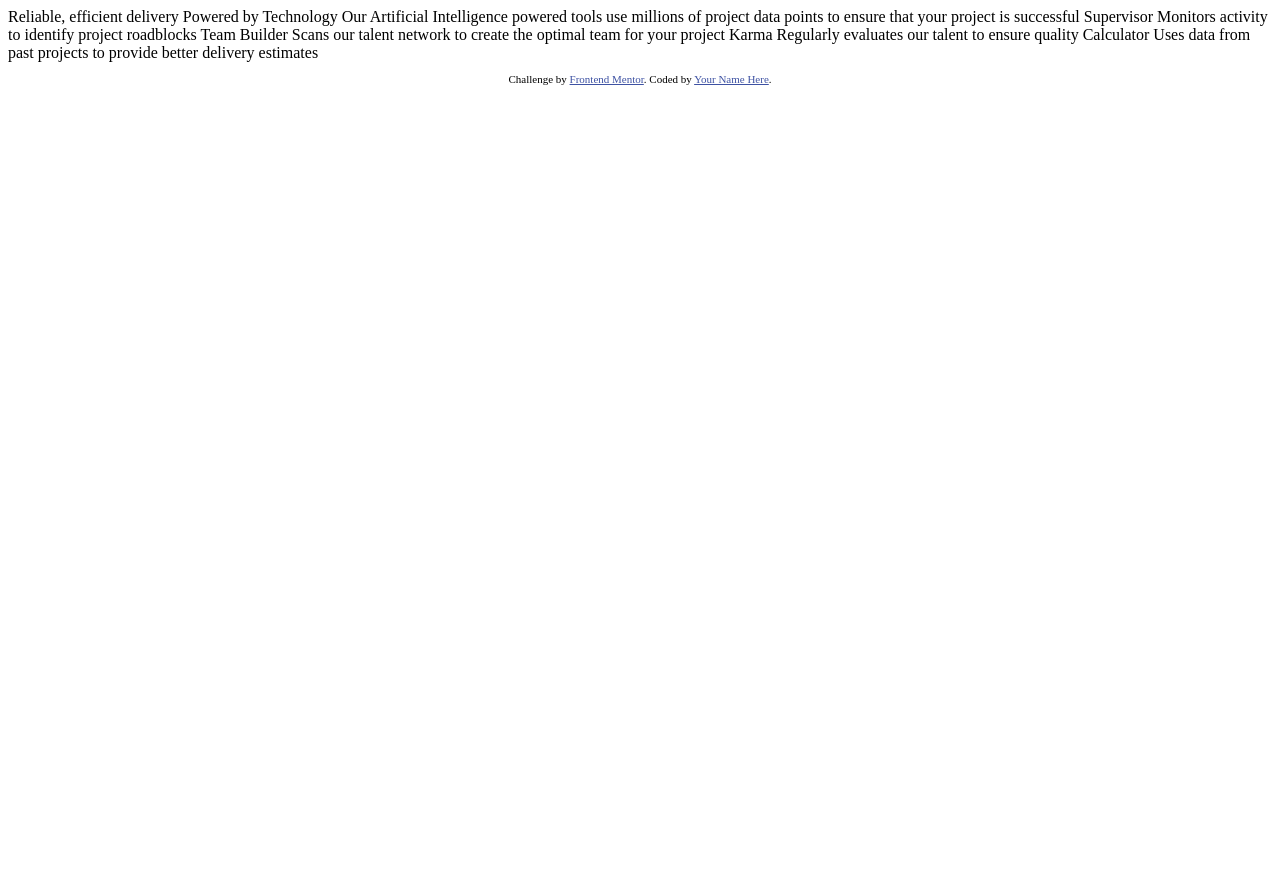
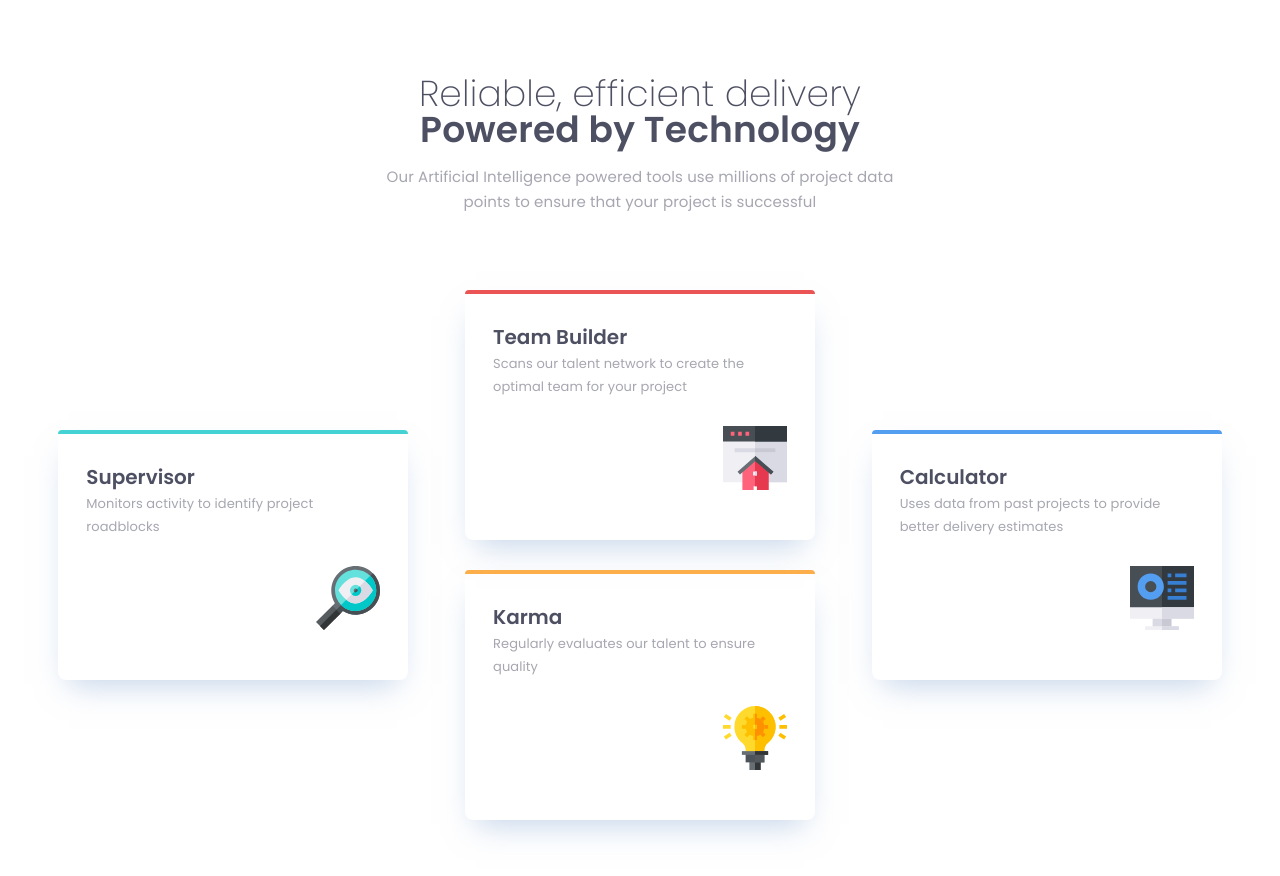
Before and after one commit to Anubliss-0/four-card-feature-section-master, a plain HTML site: page index.html in a window 1280 px wide. Before the commit the page ends 800 px from the top, so only its background shows below. Drawn offline with Linux system fonts and the light colour scheme.

Commit message:
Site Built

```diff
--- a/index.html
+++ b/index.html
@@ -1,45 +1,79 @@
 <!DOCTYPE html>
 <html lang="en">
   <head>
-  <meta charset="UTF-8">
-  <meta name="viewport" content="width=device-width, initial-scale=1.0"> <!-- displays site properly based on user's device -->
+    <meta charset="UTF-8" />
+    <meta name="viewport" content="width=device-width, initial-scale=1.0" />
+    <!-- displays site properly based on user's device -->
 
-  <link rel="icon" type="image/png" sizes="32x32" href="./images/favicon-32x32.png">
-
+    <link
+      rel="icon"
+      type="image/png"
+      sizes="32x32"
+      href="./images/favicon-32x32.png"
+    />
+    <link rel="stylesheet" href="styles.css" />
+    <link rel="preconnect" href="https://fonts.googleapis.com" />
+    <link rel="preconnect" href="https://fonts.gstatic.com" crossorigin />
+    <link
+      href="https://fonts.googleapis.com/css2?family=Poppins:wght@200;400;600&display=swap"
+      rel="stylesheet"
+    />
     <title>Frontend Mentor | Four card feature section</title>
-
-  <!-- Feel free to remove these styles or customise in your own stylesheet 👍 -->
-  <style>
-    .attribution { font-size: 11px; text-align: center; }
-    .attribution a { color: hsl(228, 45%, 44%); }
-  </style>
   </head>
   <body>
+    <div class="container">
+      <main class="Hero">
+        <h1>
+          <span>Reliable, efficient delivery</span
+          ><span>Powered by Technology</span>
+        </h1>
+        <p>
+          Our Artificial Intelligence powered tools use millions of project data
+          points to ensure that your project is successful
+        </p>
+      </main>
 
-  Reliable, efficient delivery
-  Powered by Technology
+      <section class="Left supervisor">
+        <div class="border-top"></div>
+        <div class="text">
+          <h2>Supervisor</h2>
+          <p>Monitors activity to identify project roadblocks</p>
+        </div>
+        <img src="images/icon-supervisor.svg" alt="" />
+      </section>
 
-  Our Artificial Intelligence powered tools use millions of project data points
-  to ensure that your project is successful
+      <div class="Center">
+      <section class="team-builder">
+        <div class="border-top"></div>
+        <div class="text">
+          <h2>Team Builder</h2>
+          <p>
+            Scans our talent network to create the optimal team for your project
+          </p>
+        </div>
+        <img src="images/icon-team-builder.svg" alt="" />
+      </section>
 
-  Supervisor
-  Monitors activity to identify project roadblocks
+      <section class="karma">
+        <div class="border-top"></div>
+        <div class="text">
+          <h2>Karma</h2>
+          <p>Regularly evaluates our talent to ensure quality</p>
+        </div>
+        <img src="images/icon-karma.svg" alt="" />
+      </section>
+    </div>
 
-  Team Builder
-  Scans our talent network to create the optimal team for your project
-
-  Karma
-  Regularly evaluates our talent to ensure quality
-
-  Calculator
+      <section class="Right calculator">
+        <div class="border-top"></div>
+        <div class="text">
+          <h2>Calculator</h2>
+          <p>
             Uses data from past projects to provide better delivery estimates
-
-
-  <footer>
-    <p class="attribution">
-      Challenge by <a href="https://www.frontendmentor.io?ref=challenge" target="_blank">Frontend Mentor</a>.
-      Coded by <a href="#">Your Name Here</a>.
           </p>
-  </footer>
+        </div>
+        <img src="images/icon-calculator.svg" alt="" />
+      </section>
+    </div>
   </body>
 </html>
--- /dev/null
+++ b/styles.css
@@ -0,0 +1,216 @@
+/*
+* Prefixed by https://autoprefixer.github.io
+* PostCSS: v8.3.6,
+* Autoprefixer: v10.3.1
+* Browsers: last 4 version
+*/
+
+:root {
+    font-size: 15px;
+    --red: #ea5454;
+    --cyan: #44d3d2;
+    --yellow: #fcae4a;
+    --blue: #549ef2;
+    --black: #4d4f62;
+  }
+
+  * {
+    margin: 0;
+    padding: 0;
+    -webkit-box-sizing: border-box;
+            box-sizing: border-box;
+    font-family: "Poppins", sans-serif;
+    color: var(--black);
+  }
+
+  .container {
+    display: -webkit-box;
+    display: -ms-flexbox;
+    display: flex;
+    -webkit-box-orient: vertical;
+    -webkit-box-direction: normal;
+        -ms-flex-direction: column;
+            flex-direction: column;
+    -webkit-box-align: center;
+        -ms-flex-align: center;
+            align-items: center;
+  }
+
+  /*-----Mobile Styles-----*/
+  h1 {
+    font-family: Poppins;
+    font-style: normal;
+    font-weight: 275;
+    font-size: 1.6rem;
+    line-height: 2.4rem;
+    letter-spacing: 0.166667px;
+    margin-bottom: 1.0667rem;
+  }
+
+  h1 span {
+    display: block;
+  }
+
+  h1 span:last-child {
+    font-weight: 600;
+  }
+
+  h2 {
+    font-weight: 600;
+    font-size: 1.3333rem;
+    line-height: 2rem;
+  }
+
+  main {
+    text-align: center;
+    margin: 76px 32px;
+  }
+
+  main p {
+    font-style: normal;
+    font-weight: normal;
+    font-size: 1rem;
+    line-height: 1.6667rem;
+    text-align: center;
+    letter-spacing: 0.0069rem;
+    opacity: 0.5;
+  }
+
+  section {
+    width: 20.7333rem;
+    height: 14.8rem;
+    margin-bottom: 1.6667rem;
+    border-radius: 8px;
+    -webkit-box-shadow: 0px 15px 30px -11px rgba(131, 166, 210, 0.5);
+            box-shadow: 0px 15px 30px -11px rgba(131, 166, 210, 0.5);
+  }
+
+
+  .text {
+    margin: 1.8667rem;
+  }
+
+  section p {
+    font-size: 13px;
+    line-height: 23px;
+    letter-spacing: 0.0902778px;
+    opacity: 0.5;
+  }
+
+  section img {
+    float: right;
+    margin-right: 1.8667rem;
+  }
+
+  .supervisor .border-top {
+    border-top: 4px solid var(--cyan);
+    border-radius: 8px 8px 0 0;
+  }
+
+  .team-builder .border-top {
+    border-top: 4px solid var(--red);
+    border-radius: 8px 8px 0 0;
+  }
+
+  .karma .border-top {
+    border-top: 4px solid var(--yellow);
+    border-radius: 8px 8px 0 0;
+  }
+
+  .calculator .border-top {
+    border-top: 4px solid var(--blue);
+    border-radius: 8px 8px 0 0;
+  }
+
+  @media (max-width: 1000px) {
+      section:last-of-type {
+          margin-bottom: 5.3333rem;
+      }
+  }
+
+  /*-----Desktop Styles-----*/
+
+  /*grid layouts*/
+  @media (min-width: 1000px) {
+    .container {
+      margin: auto;
+      display: -ms-grid;
+      display: grid;
+      -ms-grid-columns: 1fr 0px 1fr 0px 1fr;
+      grid-template-columns: 1fr 1fr 1fr;
+      -ms-grid-rows: 0.5fr 0px 1fr;
+      grid-template-rows: 0.5fr 1fr;
+      gap: 0px 0px;
+          grid-template-areas:
+        "Hero Hero Hero"
+        "Left Center Right"
+        "Left Center Right";
+      max-width: 1220px;
+      margin-bottom: 5.3333rem;
+    }
+    .Hero {
+      grid-area: Hero;
+    }
+    .Center {
+      grid-area: Center;
+      -ms-grid-column-align: center;
+          justify-self: center;
+    }
+    .Left {
+      grid-area: Left;
+      -ms-grid-column-align: center;
+          justify-self: center;
+    }
+    .Right {
+      grid-area: Right;
+      -ms-grid-column-align: center;
+          justify-self: center;
+    }
+    .Hero {
+        -ms-flex-item-align: start;
+            align-self: flex-start;
+    }
+
+
+  }
+  @media (min-width: 1000px) {
+    .Hero {
+      -ms-grid-row: 1;
+      -ms-grid-column: 1;
+      -ms-grid-column-span: 5;
+    }
+    .Center {
+      -ms-grid-row: 3;
+      -ms-grid-row-span: 3;
+      -ms-grid-column: 3;
+    }
+    .Left {
+      -ms-grid-row: 3;
+      -ms-grid-row-span: 3;
+      -ms-grid-column: 1;
+    }
+    .Right {
+      -ms-grid-row: 3;
+      -ms-grid-row-span: 3;
+      -ms-grid-column: 5;
+    }
+  }
+
+  /*Desktop sizing*/
+  @media (min-width:1000px) {
+      h1 {
+          font-size: 2.4rem;
+      }
+
+      section {
+          width: 23.3333rem;
+          height: 16.6667rem;
+          margin-bottom: 2rem;
+      }
+
+      main p {
+          max-width: 36rem;
+          margin: auto;
+      }
+
+  }
--- /dev/null
+++ b/unprefixedstyles.css
@@ -0,0 +1,171 @@
+:root {
+  font-size: 15px;
+  --red: #ea5454;
+  --cyan: #44d3d2;
+  --yellow: #fcae4a;
+  --blue: #549ef2;
+  --black: #4d4f62;
+}
+
+* {
+  margin: 0;
+  padding: 0;
+  box-sizing: border-box;
+  font-family: "Poppins", sans-serif;
+  color: var(--black);
+}
+
+.container {
+  display: flex;
+  flex-direction: column;
+  align-items: center;
+}
+
+/*-----Mobile Styles-----*/
+h1 {
+  font-family: Poppins;
+  font-style: normal;
+  font-weight: 275;
+  font-size: 1.6rem;
+  line-height: 2.4rem;
+  letter-spacing: 0.166667px;
+  margin-bottom: 1.0667rem;
+}
+
+h1 span {
+  display: block;
+}
+
+h1 span:last-child {
+  font-weight: 600;
+}
+
+h2 {
+  font-weight: 600;
+  font-size: 1.3333rem;
+  line-height: 2rem;
+}
+
+main {
+  text-align: center;
+  margin: 76px 32px;
+}
+
+main p {
+  font-style: normal;
+  font-weight: normal;
+  font-size: 1rem;
+  line-height: 1.6667rem;
+  text-align: center;
+  letter-spacing: 0.0069rem;
+  opacity: 0.5;
+}
+
+section {
+  width: 20.7333rem;
+  height: 14.8rem;
+  margin-bottom: 1.6667rem;
+  border-radius: 8px;
+  box-shadow: 0px 15px 30px -11px rgba(131, 166, 210, 0.5);
+}
+
+
+.text {
+  margin: 1.8667rem;
+}
+
+section p {
+  font-size: 13px;
+  line-height: 23px;
+  letter-spacing: 0.0902778px;
+  opacity: 0.5;
+}
+
+section img {
+  float: right;
+  margin-right: 1.8667rem;
+}
+
+.supervisor .border-top {
+  border-top: 4px solid var(--cyan);
+  border-radius: 8px 8px 0 0;
+}
+
+.team-builder .border-top {
+  border-top: 4px solid var(--red);
+  border-radius: 8px 8px 0 0;
+}
+
+.karma .border-top {
+  border-top: 4px solid var(--yellow);
+  border-radius: 8px 8px 0 0;
+}
+
+.calculator .border-top {
+  border-top: 4px solid var(--blue);
+  border-radius: 8px 8px 0 0;
+}
+
+@media (max-width: 1000px) {
+    section:last-of-type {
+        margin-bottom: 5.3333rem;
+    }
+}
+
+/*-----Desktop Styles-----*/
+
+/*grid layouts*/
+@media (min-width: 1000px) {
+  .container {
+    margin: auto;
+    display: grid;
+    grid-template-columns: 1fr 1fr 1fr;
+    grid-template-rows: 0.5fr 1fr;
+    gap: 0px 0px;
+    grid-template-areas:
+      "Hero Hero Hero"
+      "Left Center Right"
+      "Left Center Right";
+    max-width: 1220px;
+    margin-bottom: 5.3333rem;
+  }
+  .Hero {
+    grid-area: Hero;
+  }
+  .Center {
+    grid-area: Center;
+    justify-self: center;
+  }
+  .Left {
+    grid-area: Left;
+    justify-self: center;
+  }
+  .Right {
+    grid-area: Right;
+    justify-self: center;
+  }
+  .Hero {
+      align-self: flex-start;
+  }
+
+
+}
+
+/*Desktop sizing*/
+@media (min-width:1000px) {
+    h1 {
+        font-size: 2.4rem;
+    }
+
+    section {
+        width: 23.3333rem;
+        height: 16.6667rem;
+        margin-bottom: 2rem;
+    }
+
+    main p {
+        max-width: 36rem;
+        margin: auto;
+    }
+
+}
```
Also changed, not shown: 2 other files. Lines whose indentation alone changed are shown as unchanged.
